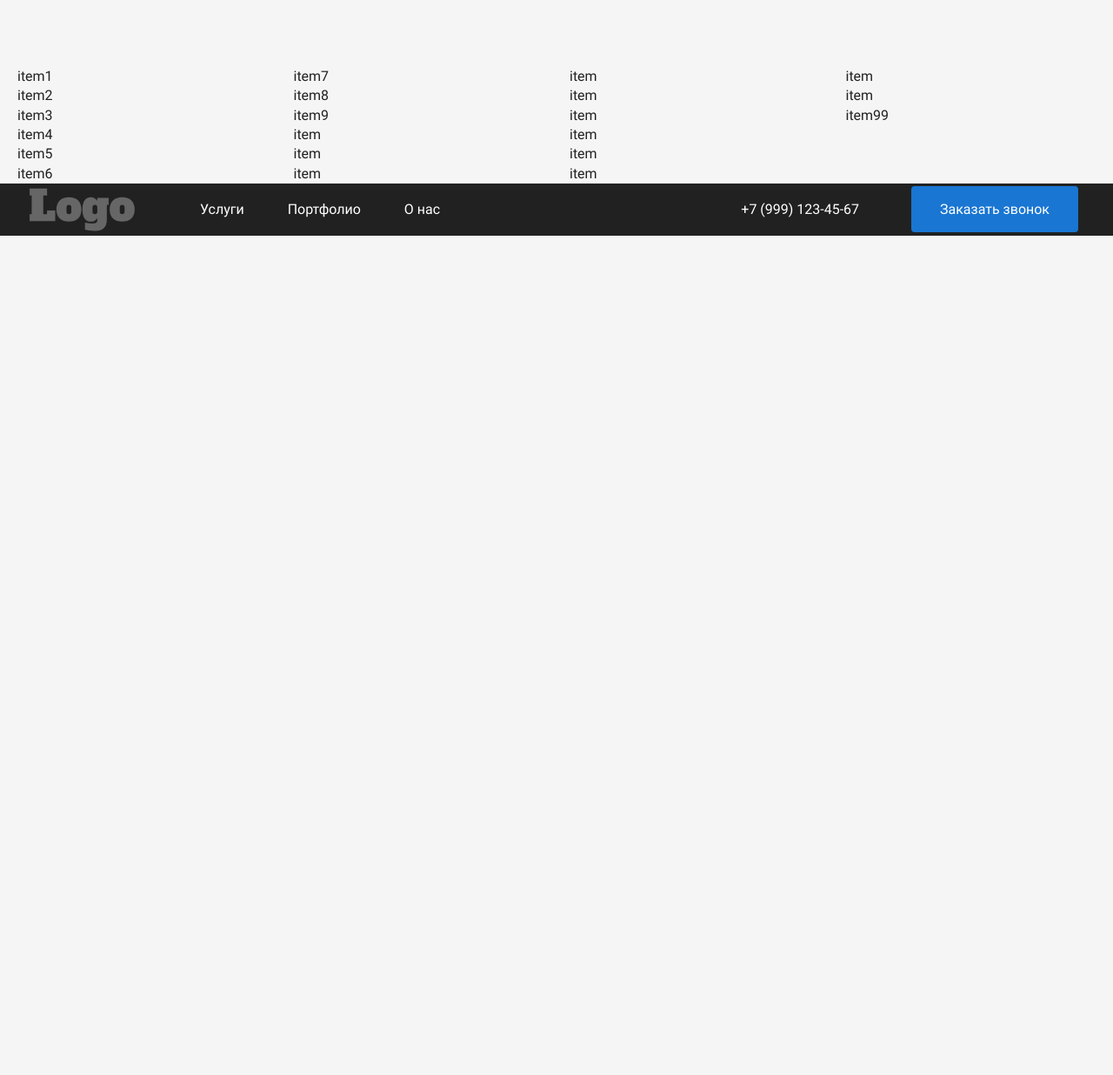
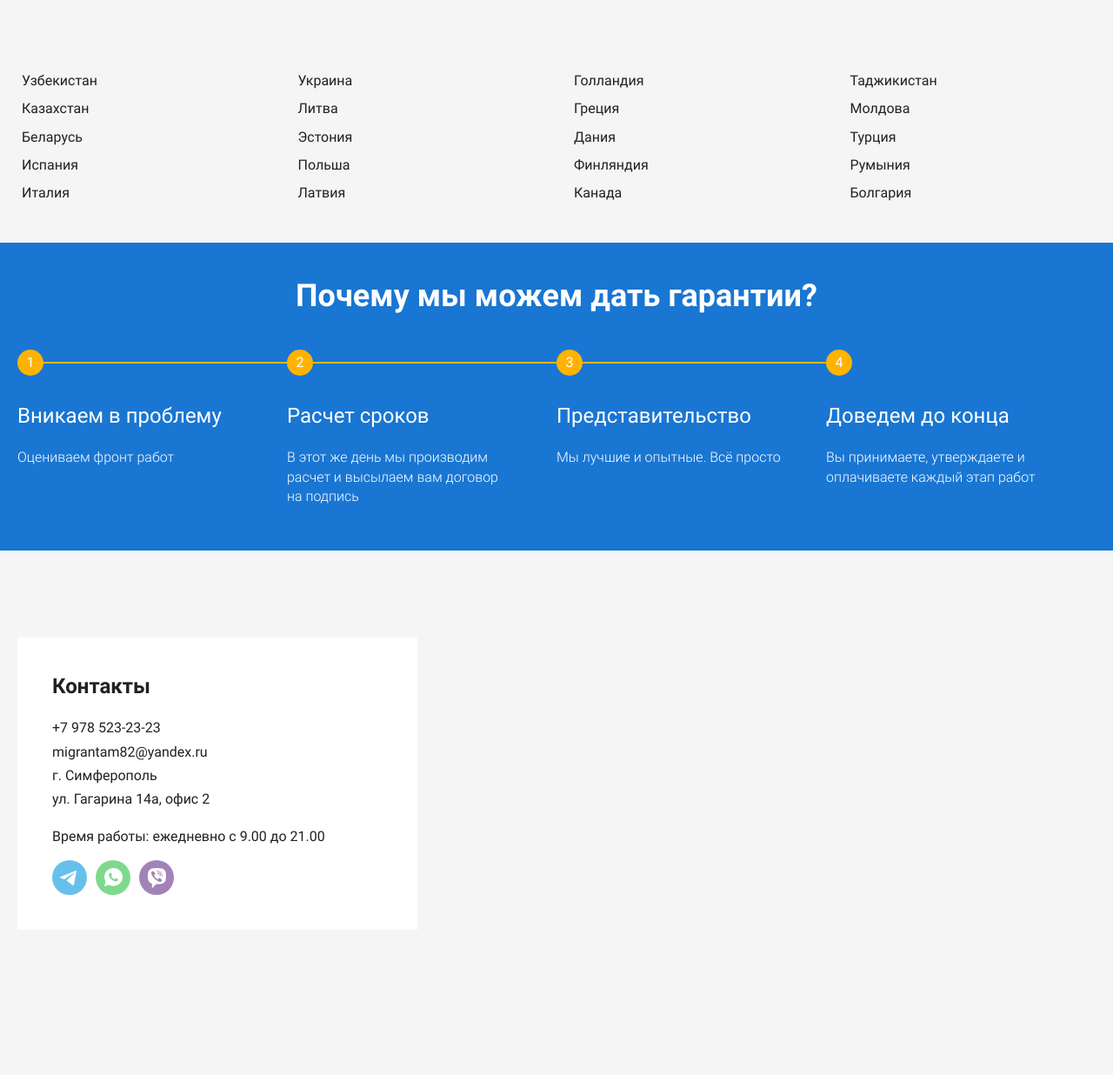
Before and after one commit to nikkojustix/migrantam82.ru, a website: page src/index.html in a window 1280 px wide. Shown: the part 3864-5100 px from the top of the page at 87% size. Before the commit the page ends 4135 px from the top, so only its background shows below. Drawn offline with nearby package versions, Linux system fonts and the light colour scheme; files that its build step writes are made by us from their sources; files whose address does not match are found by name.

Commit message:
front page desktop

```diff
--- a/gulp/version.json
+++ b/gulp/version.json
@@ -1,3 +1,3 @@
 {
-    "main": "20241022165051"
+    "main": "20241030103126"
 }
--- a/src/html/countries.html
+++ b/src/html/countries.html
@@ -5,27 +5,26 @@
       <p class="countries__descr">Наши юристы обладают высшим профессиональным образованием и помогут гражданам любой страны</p>
       <div class="countries__items">
         <ul class="countries__list">
-          <li class="countries__item">item1</li>
-          <li class="countries__item">item2</li>
-          <li class="countries__item">item3</li>
-          <li class="countries__item">item4</li>
-          <li class="countries__item">item5</li>
-          <li class="countries__item">item6</li>
-          <li class="countries__item">item7</li>
-          <li class="countries__item">item8</li>
-          <li class="countries__item">item9</li>
-          <li class="countries__item">item</li>
-          <li class="countries__item">item</li>
-          <li class="countries__item">item</li>
-          <li class="countries__item">item</li>
-          <li class="countries__item">item</li>
-          <li class="countries__item">item</li>
-          <li class="countries__item">item</li>
-          <li class="countries__item">item</li>
-          <li class="countries__item">item</li>
-          <li class="countries__item">item</li>
-          <li class="countries__item">item</li>
-          <li class="countries__item">item99</li>
+          <li class="countries__item">Узбекистан</li>
+          <li class="countries__item">Казахстан</li>
+          <li class="countries__item">Беларусь</li>
+          <li class="countries__item">Испания</li>
+          <li class="countries__item">Италия</li>
+          <li class="countries__item">Украина</li>
+          <li class="countries__item">Литва</li>
+          <li class="countries__item">Эстония</li>
+          <li class="countries__item">Польша</li>
+          <li class="countries__item">Латвия</li>
+          <li class="countries__item">Голландия</li>
+          <li class="countries__item">Греция</li>
+          <li class="countries__item">Дания</li>
+          <li class="countries__item">Финляндия</li>
+          <li class="countries__item">Канада</li>
+          <li class="countries__item">Таджикистан</li>
+          <li class="countries__item">Молдова</li>
+          <li class="countries__item">Турция</li>
+          <li class="countries__item">Румыния</li>
+          <li class="countries__item">Болгария</li>
         </ul>
       </div>
     </div>
--- a/src/html/footer.html
+++ b/src/html/footer.html
@@ -1,27 +1,26 @@
 <footer class="footer" id="footer">
+  <div class="map">
+    <iframe
+      src="https://yandex.ru/map-widget/v1/?um=constructor%3A6d605252f058e12cce7e2d2fc66ed344bab60071d93f33f16e9f1f256a5ed37f&amp;source=constructor"
+      width="100%"
+      height="600"
+      frameborder="0"
+    ></iframe>
+  </div>
   <div class="container">
-    <div class="footer__inner">
-      <a class="logo footer__logo" href="/">
-        <img class="logo__img" src="@img/logo.svg" alt="Логотип" />
-      </a>
-      <nav class="footer__menu">
-        <a class="footer__link link" href="#">Услуги</a>
-        <a class="footer__link link" href="#">Портфолио</a>
-        <a class="footer__link link" href="#">О нас</a>
-      </nav>
-      <div class="footer__actions">
-        <a class="footer__phone link" href="tel:+7 (999) 123-45-67">+7 (999) 123-45-67</a>
-        <button class="btn">Заказать звонок</button>
+    <div class="footer__info">
+      <h2 class="footer__title">Контакты</h2>
+      <a class="footer__link" href="tel:+79785232323">+7 978 523-23-23</a>
+      <a class="footer__link" href="mailto:migrantam82@yandex.ru">migrantam82@yandex.ru</a>
+      <p class="footer__text">г. Симферополь</p>
+      <p class="footer__text">ул. Гагарина 14а, офис 2</p>
+      <p class="footer__working-hours">Время работы: ежедневно с 9.00 до 21.00</p>
+      <div class="socials">
+        <a class="socials__link" href="#"><img class="socials__icon" src="@img/social/tg-round.svg" alt="" /></a
+        ><a class="socials__link" href="#"><img class="socials__icon" src="@img/social/wa-round.svg" alt="" /></a
+        ><a class="socials__link" href="#"><img class="socials__icon" src="@img/social/viber-round.svg" alt="" /></a>
       </div>
     </div>
-  </div>
-  <div class="scroll-to-top">
-    <svg width="60" height="60" viewBox="0 0 60 60" fill="none" xmlns="http://www.w3.org/2000/svg">
-      <path
-        d="M30 5.62501C23.5353 5.62501 5.62499 5.62501 5.62499 5.62501C5.62499 5.62501 5.62499 23.5354 5.62499 30C5.62499 36.0612 5.62501 54.375 5.62501 54.375C5.62501 54.375 22.5999 54.375 30 54.375C38.0291 54.375 54.375 54.375 54.375 54.375C54.375 54.375 54.375 35.4309 54.375 30C54.375 24.1125 54.375 5.625 54.375 5.625C54.375 5.625 37.5736 5.62501 30 5.62501ZM40.705 30.545C40.3544 30.8969 39.8787 31.0955 39.3821 31.0973C38.8854 31.0992 38.4082 30.9042 38.055 30.555L31.875 24.425V40.0775C31.875 40.5748 31.6775 41.0517 31.3258 41.4033C30.9742 41.755 30.4973 41.9525 30 41.9525C29.5027 41.9525 29.0258 41.755 28.6742 41.4033C28.3225 41.0517 28.125 40.5748 28.125 40.0775V24.425L21.945 30.555C21.5916 30.9051 21.1136 31.1005 20.6162 31.0981C20.1187 31.0958 19.6426 30.8959 19.2925 30.5425C18.9424 30.1891 18.7471 29.7111 18.7494 29.2137C18.7517 28.7162 18.9516 28.2401 19.305 27.89L28.68 18.5875C29.0311 18.2394 29.5056 18.0441 30 18.0441C30.4944 18.0441 30.9689 18.2394 31.32 18.5875L40.695 27.89C40.8704 28.0634 41.0099 28.2696 41.1055 28.497C41.2011 28.7243 41.2509 28.9683 41.2521 29.2149C41.2533 29.4615 41.2058 29.706 41.1123 29.9342C41.0188 30.1625 40.8813 30.37 40.7075 30.545H40.705Z"
-        fill=""
-      />
-    </svg>
   </div>
 </footer>
 
--- /dev/null
+++ b/src/html/warranty.html
@@ -0,0 +1,25 @@
+<section class="warranty section">
+  <div class="container">
+    <div class="warranty__inner">
+      <h2 class="section__title">Почему мы можем дать гарантии?</h2>
+      <ul class="warranty__list">
+        <li class="warranty__item">
+          <p class="warranty__item-name">Вникаем в проблему</p>
+          <p class="warranty__item-descr">Оцениваем фронт работ</p>
+        </li>
+        <li class="warranty__item">
+          <p class="warranty__item-name">Расчет сроков</p>
+          <p class="warranty__item-descr">В этот же день мы производим расчет и высылаем вам договор на подпись</p>
+        </li>
+        <li class="warranty__item">
+          <p class="warranty__item-name">Представительство</p>
+          <p class="warranty__item-descr">Мы лучшие и опытные. Всё просто</p>
+        </li>
+        <li class="warranty__item">
+          <p class="warranty__item-name">Доведем до конца</p>
+          <p class="warranty__item-descr">Вы принимаете, утверждаете и оплачиваете каждый этап работ</p>
+        </li>
+      </ul>
+    </div>
+  </div>
+</section>
--- a/src/index.html
+++ b/src/index.html
@@ -20,6 +20,8 @@
         <!--  -->
         @@include('html/countries.html')
         <!--  -->
+        @@include('html/warranty.html')
+        <!--  -->
       </main>
       @@include('html/footer.html')
     </div>
--- a/src/scss/_countries.scss
+++ b/src/scss/_countries.scss
@@ -23,5 +23,6 @@
   }
 
   &__item {
+    padding: 5px;
   }
 }
--- a/src/scss/_footer.scss
+++ b/src/scss/_footer.scss
@@ -1,45 +1,41 @@
 .footer {
   position: relative;
-  margin-top: 0;
-  background-color: var(--color-gray-900);
-  color: var(--color-white);
+  min-height: 600px;
 
-  &__inner {
-    padding-right: var(--gap);
-    display: flex;
-    justify-content: space-between;
-    align-items: center;
-    gap: 84px;
+  &__info {
+    position: relative;
+    margin-top: 100px;
+    max-width: 460px;
+    background-color: var(--color-white);
+    padding: 40px;
+    z-index: 1;
+    font-size: 16px;
   }
 
-  &__menu {
-    display: flex;
-    gap: 84px;
-    flex-grow: 1;
-  }
-
-  &__logo {
-    border-top-right-radius: 100px;
-    border-bottom-right-radius: 0;
+  &__title {
+    margin: 0 0 20px;
+    font-size: 24px;
   }
 
   &__link {
-    display: flex;
+    color: inherit;
+    display: block;
     text-decoration: none;
-    transition: 0.3s;
-    @include hover {
-      // color: var(--color-primary-hover);
-    }
+    margin-bottom: 5px;
   }
 
-  &__actions {
-    display: flex;
-    align-items: center;
-    gap: 84px;
+  &__text {
+    margin: 0 0 5px;
   }
 
-  &__phone {
+  &__working-hours {
+    margin-top: 20px;
   }
+}
+.map {
+  position: absolute;
+  inset: 0;
+  z-index: 0;
 }
 
 @media (max-width: 1650px) {
--- /dev/null
+++ b/src/scss/_warranty.scss
@@ -0,0 +1,58 @@
+.warranty {
+  background-color: var(--color-primary);
+  color: var(--color-white);
+  padding-bottom: 50px;
+  &__inner {
+  }
+
+  &__list {
+    margin: 0;
+    padding: 0;
+    list-style-type: none;
+    display: grid;
+    grid-template-columns: repeat(4, 1fr);
+    counter-reset: warranty;
+  }
+
+  &__item {
+    position: relative;
+    padding-top: 60px;
+    padding-right: 50px;
+    counter-increment: warranty 1;
+
+    &::before {
+      position: absolute;
+      content: counter(warranty);
+      top: 0;
+      left: 0;
+      width: 30px;
+      height: 30px;
+      display: flex;
+      align-items: center;
+      justify-content: center;
+      background-color: var(--color-secondary);
+      border-radius: 50%;
+      line-height: 1;
+    }
+
+    &:not(:last-child)::after {
+      position: absolute;
+      content: '';
+      top: 14px;
+      left: 30px;
+      right: 0;
+      height: 2px;
+      background-color: var(--color-secondary);
+    }
+  }
+
+  &__item-name {
+    font-size: 24px;
+    margin: 0 0 20px;
+  }
+
+  &__item-descr {
+    margin: 0;
+    font-weight: 300;
+  }
+}
--- a/src/scss/style.scss
+++ b/src/scss/style.scss
@@ -14,6 +14,7 @@
 @import 'why-us';
 @import 'consultation';
 @import 'countries';
+@import 'warranty';
 
 @import 'tabs';
 @import 'accordion';
```
Also changed, not shown: dist/css/style.css, dist/css/style.min.css, dist/index.html.
